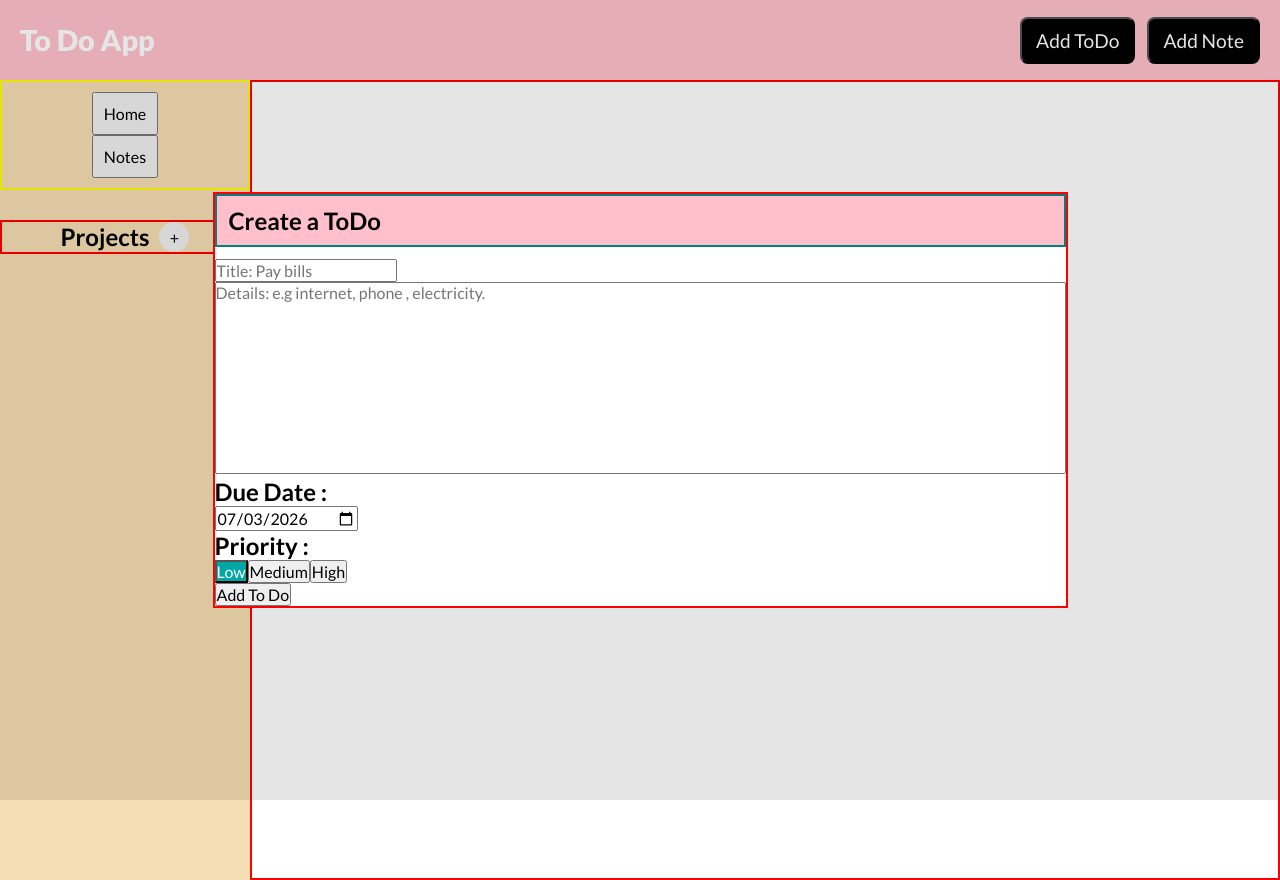
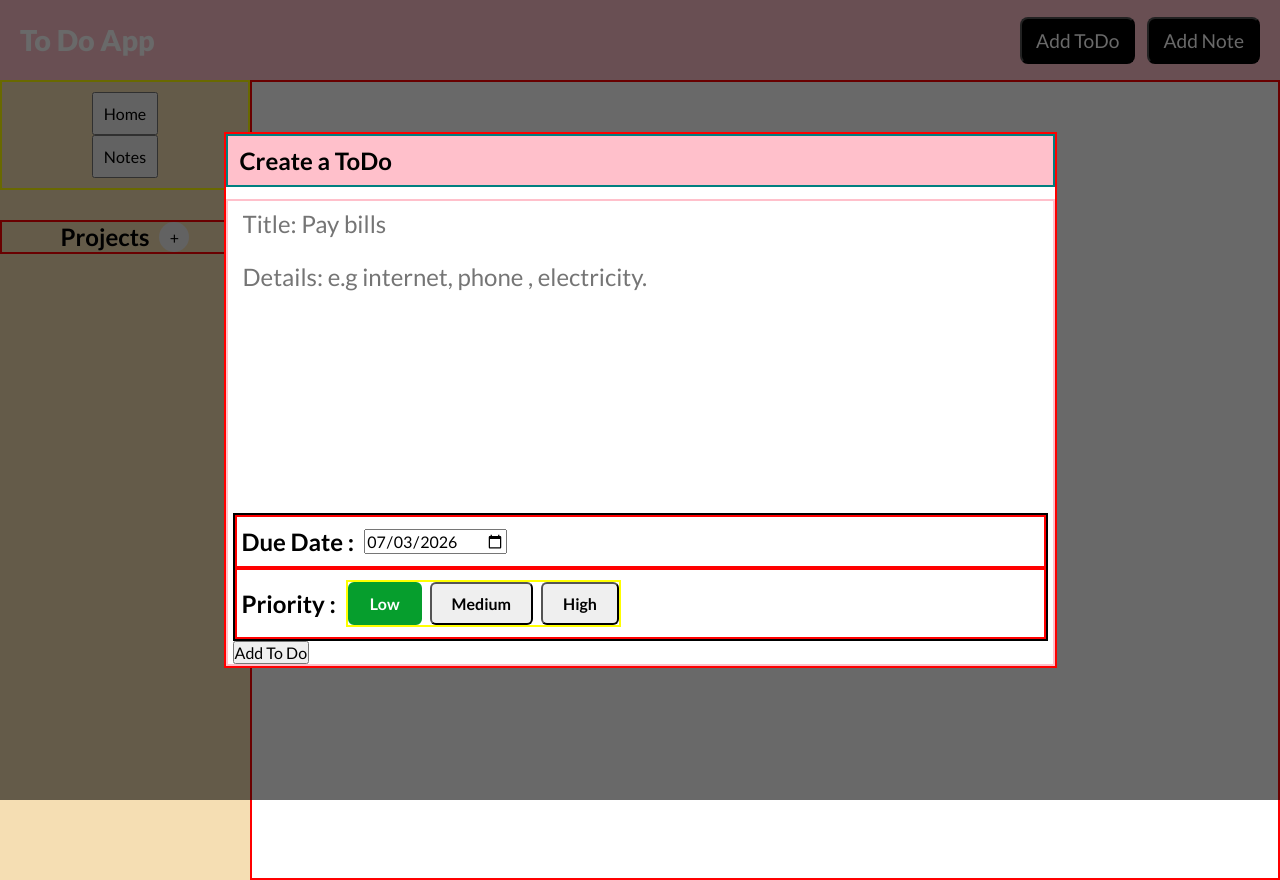
Before and after one commit to luscious-scoop/todo_list_project, a website built with webpack: page src/template.html in a window 1280 px wide. Both pictures are taken after a click on the button "Add ToDo". Built offline with nearby package versions, Linux system fonts and the light colour scheme; files whose address does not match are found by name.

Commit message:
LOW PRIORITY BTN BACKGROUND COLOR

```diff
--- a/src/style.css
+++ b/src/style.css
@@ -68,7 +68,8 @@ h6 {
 /* ========== CSS Reset End ==========*/
 
 :root {
-	--low-priority-btn-clr: #00a6a6;
+	--low-priority-btn-clr: #069e2d;
+	--low-priority-btn-border: #036016;
 }
 
 body {
@@ -238,12 +239,72 @@ main {
 	background-color: transparent;
 }
 
-.low-priority-btn {
-	background-color: var(--low-priority-btn-clr);
+.task-form {
+	border: 2px solid pink;
+	padding: 0px 5px;
 }
 
-.selected {
+.task-form input[type="text"] {
+	width: 100%;
+
+	margin-bottom: 8px;
+}
+
+.task-form input[type="text"],
+.task-form textarea {
+	font-size: 1.5rem;
+	padding: 8px 10px;
+	border: none;
+	outline: none;
+}
+
+.task-form textarea {
+	border: none;
+	padding: 8px 10px;
+	margin-bottom: 8px;
+}
+
+.task-form-second-child {
+	border: 2px solid black;
+}
+
+.task-form-second-child > div {
+	border: 2px solid red;
+	display: flex;
+	align-items: center;
+	padding: 10px 5px;
+	gap: 10px;
+}
+
+::backdrop {
+	background-color: rgba(0, 0, 0, 0.589);
+}
+
+.task-form-second-child > div:nth-child(2) div {
+	border: 2px solid yellow;
+	display: flex;
+	gap: 8px;
+}
+
+.task-form-second-child > div:nth-child(2) div button {
+	padding: 10px 20px;
+	border-radius: 6px;
+	font-weight: bold;
+}
+
+.low-priority-btn {
+	border: 2px solid var(--low-priority-btn-clr);
+	color: var(--low-priority-btn-clr);
+}
+
+.low-priority-btn:hover {
+	background-color: var(--low-priority-btn-clr);
 	color: white;
+}
+
+.selected.low-priority-btn {
+	color: white;
+	background-color: var(--low-priority-btn-clr);
 }
 
 .is-complete-btn {
--- a/src/ui.js
+++ b/src/ui.js
@@ -80,8 +80,8 @@ export function screenController() {
 		titleInput.value = title;
 
 		const descriptionInput = document.createElement("textarea");
-		descriptionInput.rows = "10";
-		descriptionInput.cols = "100";
+		descriptionInput.rows = "8";
+		descriptionInput.cols = "60";
 		descriptionInput.style.resize = "none";
 		descriptionInput.placeholder =
 			"Details: e.g internet, phone , electricity.";
@@ -142,6 +142,7 @@ export function screenController() {
 		priorityButtonsDiv.appendChild(lowPriorityButton);
 		priorityButtonsDiv.appendChild(mediumPriorityButton);
 		priorityButtonsDiv.appendChild(highPriorityButton);
+		priorityButtonsDiv;
 		priorityDiv.classList.add("priority-btns");
 
 		priorityDiv.appendChild(priorityHeading);
```
